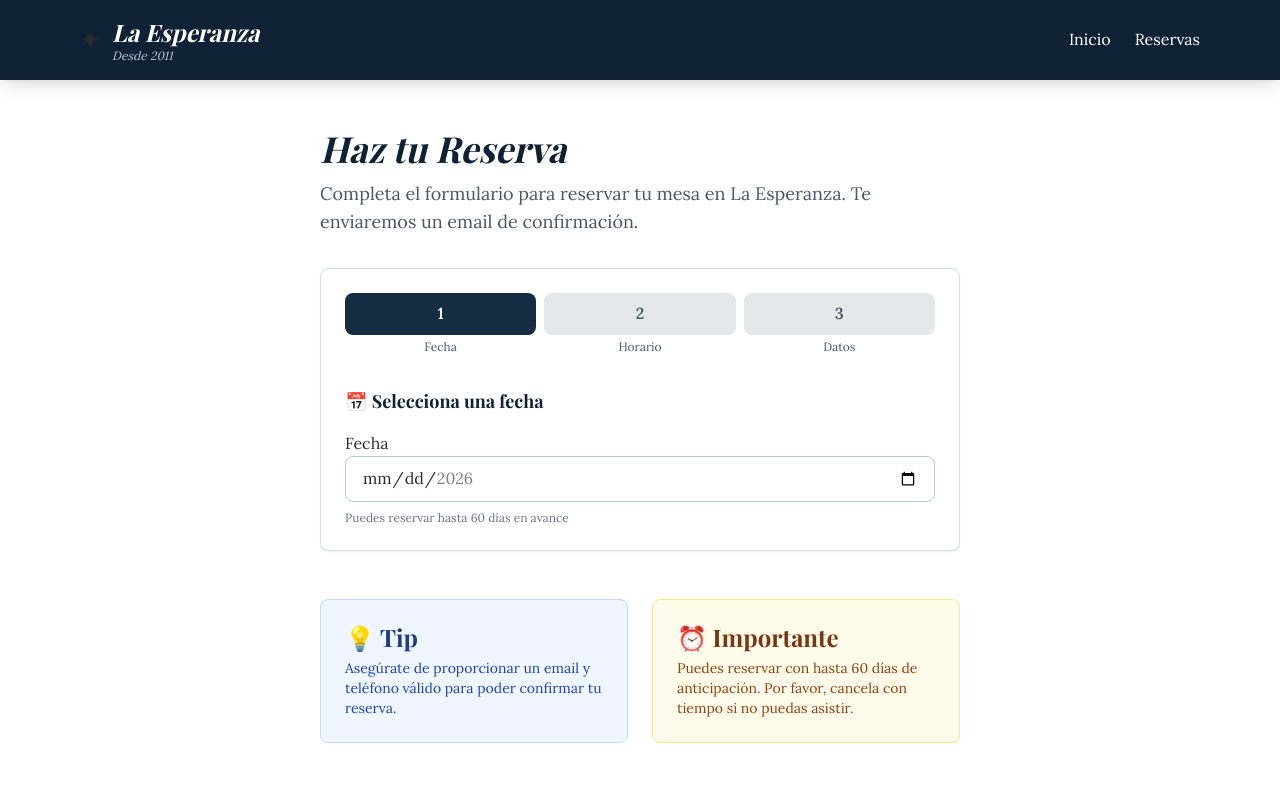
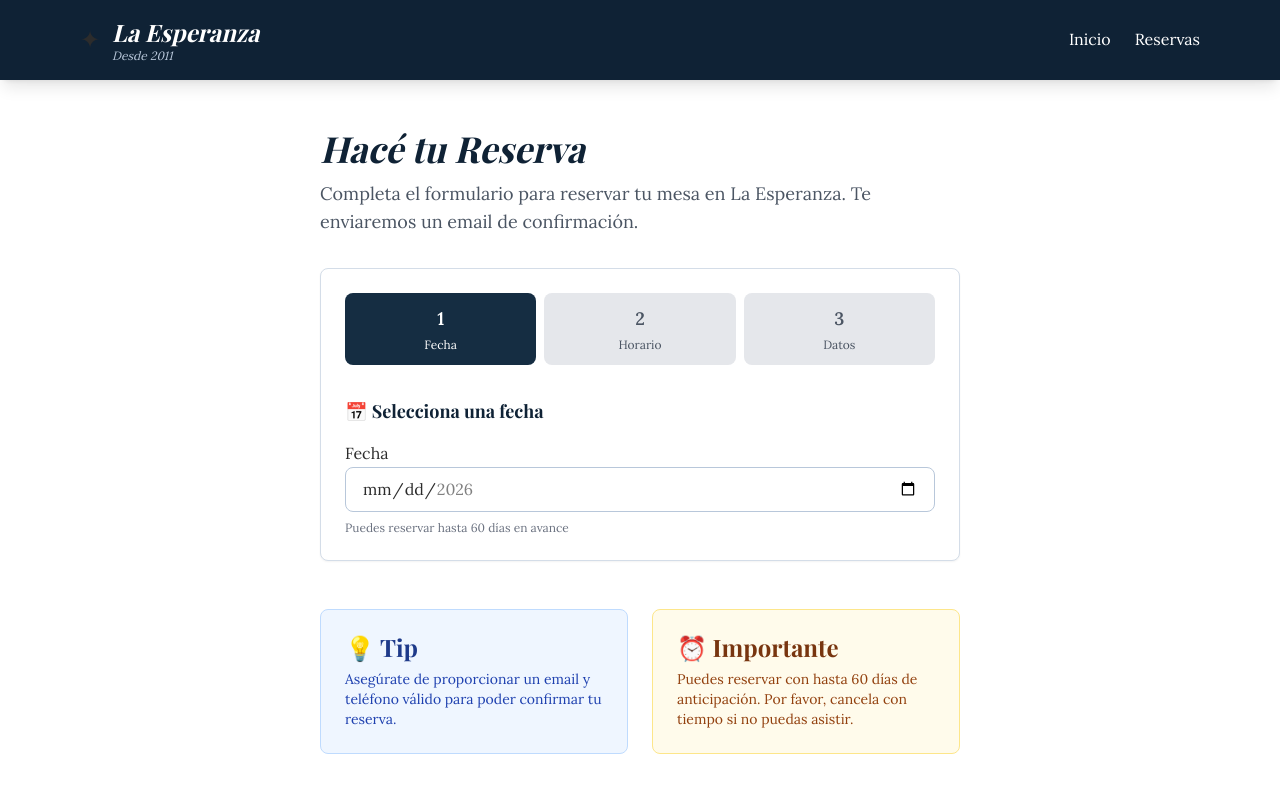
Before and after one commit to beruesperanza-hue/sistema-reservas-la-esperanza, a Next.js app: page /reservas in a window 1280 px wide. Shown: the top 800 px of the page. Built offline with nearby package versions, Linux system fonts and the light colour scheme; a web font is replaced by a local one.

Commit message:
Improve step indicators and fix title

```diff
--- a/app/reservas/page.tsx
+++ b/app/reservas/page.tsx
@@ -16,7 +16,7 @@ export default function ReservasPage() {
       <main className="flex-1">
         <div className="container mx-auto px-4 py-12 max-w-2xl">
           <div className="mb-8">
-            <h1 className="text-4xl font-bold text-esperanza-700 mb-3 italic">Haz tu Reserva</h1>
+            <h1 className="text-4xl font-bold text-esperanza-700 mb-3 italic">Hacé tu Reserva</h1>
             <p className="text-gray-600 text-lg">
               Completa el formulario para reservar tu mesa en La Esperanza. Te enviaremos un email de confirmación.
             </p>
--- a/components/reservas/ReservationForm.tsx
+++ b/components/reservas/ReservationForm.tsx
@@ -136,11 +136,11 @@ export default function ReservationForm() {
           {(['fecha', 'horario', 'datos'] as const).map((s, i) => {
             const labels = ['Fecha', 'Horario', 'Datos'];
             return (
-              <div key={s} className="flex-1 text-center">
+              <div key={s} className="flex-1">
                 <button
                   type="button"
                   onClick={() => s === 'fecha' && setStep('fecha')}
-                  className={`w-full py-2 rounded-lg font-semibold transition-all ${
+                  className={`w-full py-3 rounded-lg font-semibold transition-all flex flex-col items-center justify-center gap-1 ${
                     step === s
                       ? 'bg-esperanza-600 text-white'
                       : ['fecha', 'horario', 'datos'].indexOf(step) > i
@@ -148,9 +148,9 @@ export default function ReservationForm() {
                       : 'bg-gray-200 text-gray-600'
                   }`}
                 >
-                  {i + 1}
+                  <span className="text-lg">{i + 1}</span>
+                  <span className="text-xs font-normal">{labels[i]}</span>
                 </button>
-                <p className="text-xs text-gray-600 mt-1">{labels[i]}</p>
               </div>
             );
           })}
```
